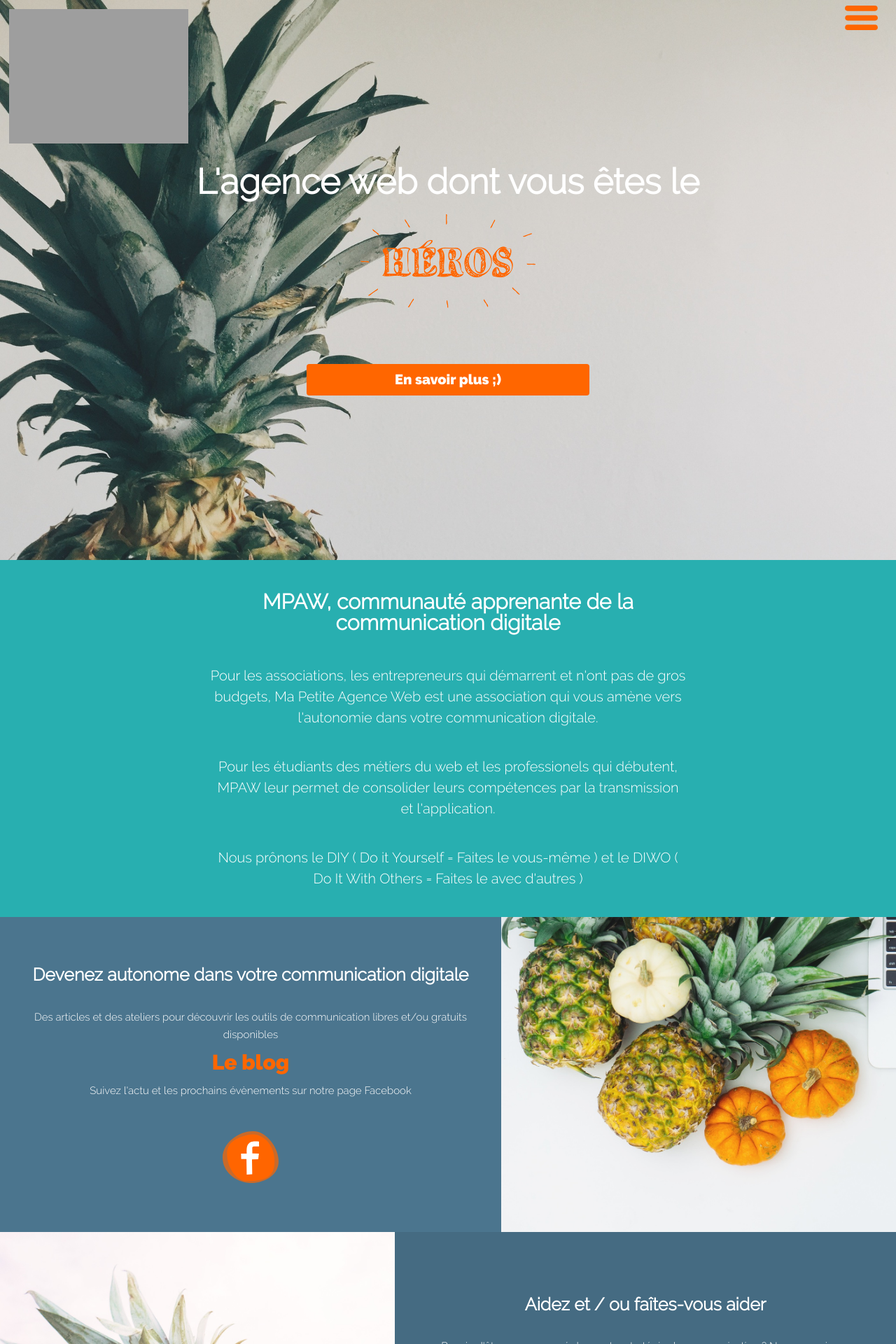
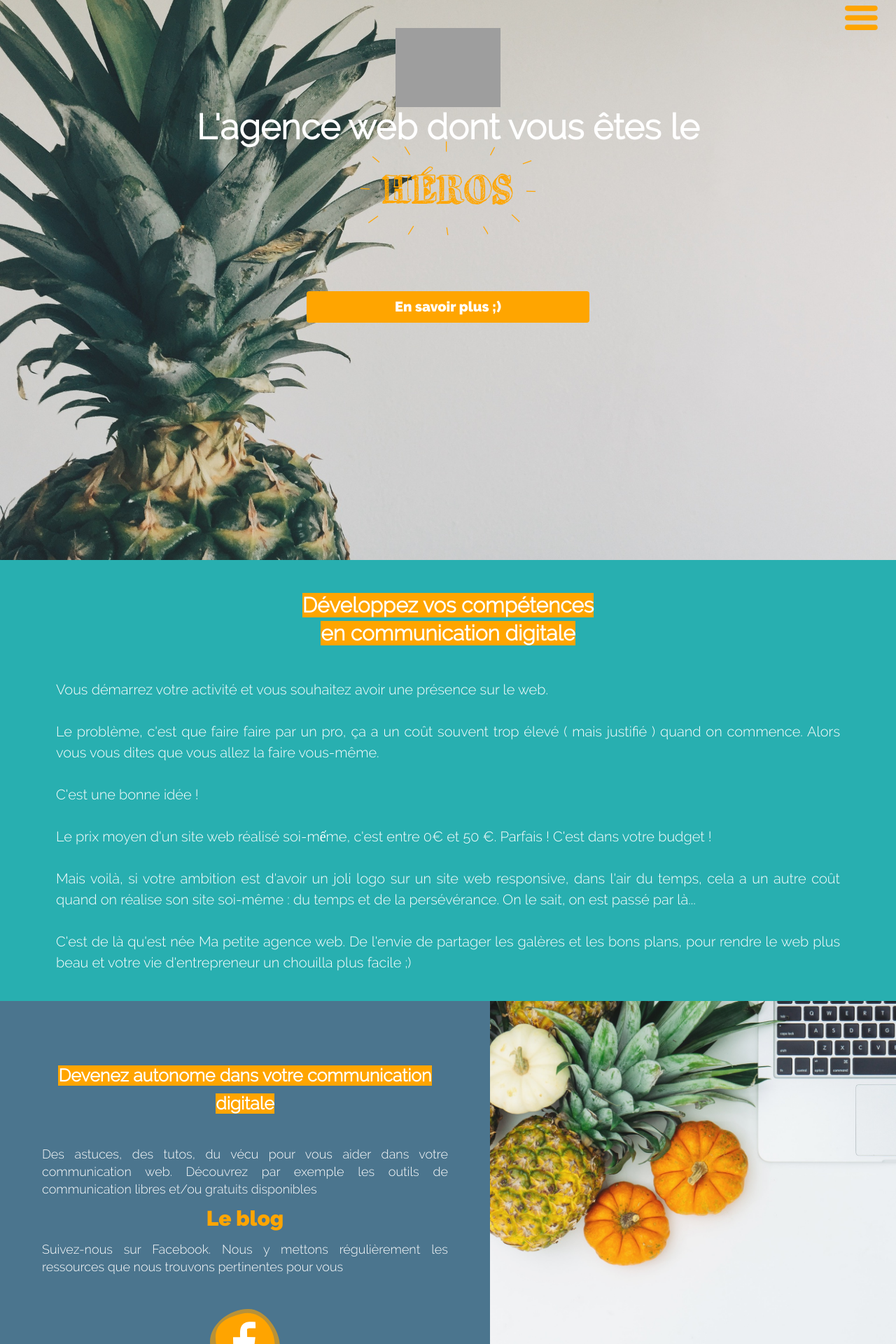
Before and after one commit to Letitbe133/mpaw, a PHP site: page / in a window 1280 px wide. Shown: the top 1920 px of the page at 70% size. Run offline with PHP 8.4, Linux system fonts and the light colour scheme; some libraries are stand-ins or nearby versions; grey boxes are pictures that could not be loaded.

Commit message:
modif textes et couleur

```diff
--- a/private/view/footer.php
+++ b/private/view/footer.php
@@ -1,15 +1,15 @@
         <footer>
             <section class="socials" id="socials">
                 <div>
-                    <a href="http://blog.mpaw.xyz" title="Rejoindre le blog">Le blog</a>
+                    <a href="http://blog.mpaw.xyz" target="_blank" title="Rejoindre le blog">Le blog</a>
                 </div>
                 <div> | </div>
                 <div>
-                    <a href="https://www.facebook.com/MaPetiteAgenceWeb/" target="blank"><img src="public/images/logoFB.svg" width="40rem" alt="Suivez-nous sur facebook" /></a>
+                    <a href="https://www.facebook.com/MaPetiteAgenceWeb/" target="_blank"><img src="public/images/logoFB.svg" width="40rem" alt="Suivez-nous sur facebook" /></a>
                 </div>
             </section>
-            <p><img src="public/images/pinapple-icon.png" width="30rem">
-            <a href="https://creativecommons.org/licenses/by-nc-sa/4.0/" target="blank">CC BY-NC-SA 4.0</a> - 2017 | Réalisé par <a href="http://www.cooldev.xyz">Lionel</a> pour <a href="http://www.mpaw.xyz" target="blank">MPAW </a><img src="public/images/pinapple-icon.png" width="30rem"></br>
+            <p><img src="public/images/pinapple-icon.png" width="20rem">
+            <a href="https://creativecommons.org/licenses/by-nc-sa/4.0/" target="_blank">CC BY-NC-SA 4.0</a> - 2017 | Réalisé par <a href="http://www.cooldev.xyz">Cooldev</a><img src="public/images/pinapple-icon.png" width="20rem"></br>
             <a href="ml.php">Mentions légales</a></p>
         </footer>
         <script src="https://code.jquery.com/jquery-3.1.1.min.js" integrity="sha256-hVVnYaiADRTO2PzUGmuLJr8BLUSjGIZsDYGmIJLv2b8=" crossorigin="anonymous"></script>
--- a/private/view/main.php
+++ b/private/view/main.php
@@ -3,49 +3,52 @@
         <div class="section-header">
         </div>
         <div class="section-content">
-            <h2>
-		MPAW, communauté apprenante de la communication digitale
+            <h2><mark>
+		Développez vos compétences <br/>en communication digitale</mark>
             </h2>
             <p>
-                Pour les associations, les entrepreneurs qui démarrent et n'ont pas de gros budgets, Ma Petite Agence Web est une association qui vous amène vers l'autonomie dans votre communication digitale.
-            </p>
-            <p>
-                Pour les étudiants des métiers du web et les professionels qui débutent, MPAW leur permet de consolider leurs compétences par la transmission et l'application.
-            </p>
-            <p>
-                Nous prônons le DIY ( Do it Yourself = Faites le vous-même ) et le DIWO ( Do It With Others = Faites le avec d'autres )
+            Vous <strong>démarrez votre activité</strong> et vous souhaitez avoir une <strong>présence sur le web</strong>.<br/></br>
+Le problème, c'est que faire faire par un pro, ça a un coût souvent trop élevé ( mais justifié ) quand on commence.
+Alors vous vous dites que vous allez la faire vous-même.<br/> <br/>C'est une bonne idée !<br/><br/> Le prix moyen d'un site web réalisé soi-mếme, c'est entre 0€ et 50 €. Parfais ! C'est dans votre budget !<br/><br/>
+Mais voilà, si votre ambition est d'avoir un joli logo sur un site web responsive, dans l'air du temps, cela a un autre coût quand on réalise son site soi-même : du temps et de la persévérance. On le sait, on est passé par là...<br/><br/>
+
+C'est de là qu'est née Ma petite agence web. De l'envie de partager les galères et les bons plans, pour rendre le web plus beau et votre vie d'entrepreneur un chouilla plus facile ;)
             </p>
         </div>
     </section>
-    <section id="ateliers">
+    <section id="blog">
     	<div class="section-header">
     	</div>
         <div class="section-content">
-            <h2>
-		Devenez autonome dans votre communication digitale
+            <h2><mark>
+		Devenez autonome dans votre communication digitale</mark>
             </h2>
             <p>
-                Des articles et des ateliers pour découvrir les outils de communication libres et/ou gratuits disponibles
+                Des astuces, des tutos, du vécu pour vous aider dans votre communication web. Découvrez par exemple les outils de communication libres et/ou gratuits disponibles
             </p>
-            <a href="http://blog.mpaw.xyz">Le blog</a>
+            <a href="http://blog.mpaw.xyz"target="_blank">Le blog</a>
             <p>
 
-                Suivez l'actu et les prochains évènements sur notre page Facebook
+                Suivez-nous sur Facebook. Nous y mettons régulièrement les ressources que nous trouvons pertinentes pour vous
             </p>
-            <a href="https://www.facebook.com/MaPetiteAgenceWeb/" target="blank"><img src="public/images/logoFB.svg" width="40rem" alt="Suivez-nous sur facebook" /></a>
+            <a href="https://www.facebook.com/MaPetiteAgenceWeb/" target="_blank"><img src="public/images/logoFB.svg" width="40rem" alt="Suivez-nous sur facebook" /></a>
         </div>
     </section>
-    <section id="meetup">
+    <section id="ateliers">
         <div class="section-header">
     	  </div>
         <div class="section-content">
             <h2>
-		Aidez et / ou faîtes-vous aider
+		Accompagnement et conseils en communication web
             </h2>
+
             <p>
-                Besoin d'être accompagné dans votre stratégie de communication ? Nous organisons régulièrement des rencontres entre apprenants.((bientôt))
+                Besoin d'être accompagné dans votre stratégie de communication ? (Parce qu'avouez, parfois c'est compliqué...) <br/><br/>Parlez-nous de votre projet, nous construirons ensemble, votre stratégie web.</p>
+				<a href="index.php#formContact" >Envoyer un message à l'équipe</a>
+				<p>
+                ((bientôt)) Nous organisons régulièrement des ateliers pour s'approprier des outils qui vous faciliteront la vie.
             </p>
-            <a href="#" target="blank"><img src="public/images/meetup-logo1200x630-transparent.png" width="" alt="Suivez-nous sur Meetup" /></a>
+            <a href="#" target="_blank"><img src="public/images/meetup-logo1200x630-transparent.png" width="300px" alt="Suivez-nous sur Meetup" /></a>
         </div>
     </section>
     <section id="pro">
@@ -56,9 +59,7 @@
 	...et si vous avez besoin de plus, faîtes faire !
           </h2>
           <p>
-              Grâce à la communauté MPAW, vous pouvez faire réaliser des supports de communication. Nous proposons nos services pour les personnes qui n'ont pas accès aux services d'une agence web classique (demandeurs d'emploi en création d'entreprise, personnes au RSA) à tarifs solidaires. <br/>
-              Nous réalisons également tous types de projets web. En choisissant Ma Petite Agence Web pour la réalisation de votre site internet, vous permettez à d'autres personnes d'accéder à la communication digitale et donnez plus de chances à leurs projets !  <br/>
-              Nous pouvons aussi vous mettre en relation avec des professionnels du territoire qui ont signé la charte des gentils.<br/><br/>
+              Nous réalisons également tous types de projets web en collaboration avec l'agence <a id="lien-classic" href="http://www.cooldev.xyz" target="_blank">Cooldev</a>  <br/><br/>
               Parlez-nous de votre projet !
           </p>
       </div>
--- a/public/css/main.css
+++ b/public/css/main.css
@@ -50,8 +50,11 @@
 h2 {
     color: white;
     font-size: 2rem;
+    line-height: 4rem;
 }
-
+strong{
+	font-weight:normal;}
+mark { background-color:orange; color:white; }
 /* end general style */
 
 #bar {
@@ -59,7 +62,7 @@
     width: 0;
     top: 0px;
     left: 0px;
-    border-bottom: 2px solid rgba(255, 102, 0, 1) ;
+    border-bottom: 2px solid rgba(255,165,0, 1) ;
 }
 
 /* start menu style */
@@ -109,18 +112,22 @@
     height: 70vh;
     background-image: url('../images/ananas-fond-blanc.jpeg');
     background-size: cover;
+    background-position: center center;
     background-attachment: fixed;
 }
 
 #tagline {
-    margin: 8vh auto 0;
+    margin: 5vh auto 0;
     width: 80%;
+
 }
 
 	#tagline h1 {
 	    font-size: 3rem;
 	    color: white;
 	    text-align: center;
+	    line-height: 4rem;
+	    margin:0;
 	}
 
 	#tagline img {
@@ -129,9 +136,10 @@
 	}
 
 #logo {
-    padding-top: 1vh;
-    padding-left: 2%;
-    width: 40%;
+    padding-top: 5vh;
+    /*padding-left: 2%;*/
+    margin: auto;
+    width: 150px;
 }
 
 	#logo a img {
@@ -157,23 +165,27 @@
 
 	.section-header {
 	    height: 250px;
-	    background-size: 120%;
+	    background-size: 100%;
 	    background-repeat: no-repeat;
+
 	}
 
 	.section-content {
-	    padding: 0 2rem;
+	    padding: 0 3rem;
 	    background-color: #2f4858;
+	    min-height: 300px;
+
 	}
 
 		.section-content p {
-		    text-align: center;
+		    text-align: justify;
 		    color: white;
-		    font-size: 1.5rem;
+		    font-size: 1.8rem;
+
 		}
 
 		.section-content img {
-		    max-width: 40%;
+		    max-width: 50%;
 				display: block;
 				margin: 0 auto;
 		}
@@ -182,7 +194,7 @@
 		    font-family: ralewayblack;
 		    font-size: 2rem;
 		    text-align: center;
-		    color: rgba(255, 102, 0, 1);
+		    color: rgba(255,165,0, 1);
 				display: block;
 				margin: 0 auto;
 		}
@@ -196,27 +208,47 @@
 
 #public .section-header {
     background-image: url('../images/ananasbleu.jpeg');
+    background-size: cover;
+    background-position: center center;
+    background-attachment: fixed;
 }
 
 #public .section-content {
 	background-color: rgb(40, 175, 176);
+
+
+}
+
+#blog .section-header {
+    background-image: url('../images/ananaspc.jpeg');
+    background-size: cover;
+    background-position: center center;
+    background-attachment: fixed;
+}
+
+#blog .section-content {
+	padding-bottom: 2rem;
 }
 
 #ateliers .section-header {
-    background-image: url('../images/ananaspc.jpeg');
-}
-
-#ateliers .section-content {
-	padding-bottom: 2rem;
-}
-
-#meetup .section-header {
     background-image: url('../images/ananasmain.jpeg');
+    background-size: cover;
+    background-position: center center;
+    background-attachment: fixed;
 }
 
 #pro .section-header {
 	height: auto;
 	background-image: url('../images/ananasbleu.jpeg');
+	background-size: cover;
+   background-position: center center;
+   background-attachment: fixed;
+}
+#lien-classic {
+			font-size: 1.8rem;
+			display: inline;
+
+		   color: rgba(255,165,0, 1);
 }
 
 /* end main style */
@@ -251,12 +283,12 @@
 		}
 
 			#formContact input:focus, #formContact textarea:focus {
-			    background-color: rgba(255, 102, 0, 1);
+			    background-color: rgba(255,165,0, 1);
 			}
 
 		#formContact button {
 		    margin-top: 2rem;
-		    background-color: rgba(255, 102, 0, 1);
+		    background-color: rgba(255,165,0, 1);
 		    transition: all 0.3s ease;
 		}
 
@@ -276,12 +308,13 @@
     background-color: rgb(47, 72, 88);
     height: 20%;
     color: white;
-		padding-bottom: 2rem;
+	 padding-bottom: 2rem;
 }
 
 	footer a, footer a:visited {
 	    color: white;
 	}
+
 
 .socials {
     display: flex;
@@ -314,7 +347,7 @@
 		.ml div a {
 		    font-size: 1rem;
 				font-family: ralewayblack;
-		    color: rgba(255, 102, 0, 1);
+		    color: rgba(255,165,0, 1);
 		}
 
 	.ml h4 {
@@ -322,14 +355,8 @@
 		padding-top: 2rem;
 	}
 
-/* start @media queries */
+/* ***********************************************start @media queries <3******************************************/
 
-@media only screen and (max-width: 320px ) {
-
-	footer img {
-		width: 2rem;
-	}
-}
 
 @media only screen and (min-width: 600px) and (max-width: 768px) {
 	footer {
@@ -343,12 +370,12 @@
 		.ml p a {
 			font-size: 1.5em;
 		}
-	.section-content {
+	/*.section-content {
 	    padding: 0 4rem;
-	 }
+	 }*/
 }
 
-@media only screen and (min-width: 992px) {
+@media only screen and (min-width: 1200px) {
 
     @-moz-keyframes bounce {
         0% {
@@ -361,7 +388,7 @@
     }
 
     header {
-        height: 100vh
+        height: 100vh;
     }
 
     .sous-menu li {
@@ -380,16 +407,16 @@
 		        vertical-align: middle;
 		    }
 
-    #logo {
+   /* #logo {
         padding-top: 1%;
         padding-left: 1%;
-        width: 20%;
-    }
+        width: 15%;
+    }*/
 
     #btn-scroll {
         width: 30%;
         margin: 10vh auto 0;
-        background-color: rgba(255, 102, 0, 1);
+        background-color: rgba(255,165,0, 1);
         border-style: none;
         border-radius: 4px;
         padding: 1rem;
@@ -402,7 +429,7 @@
     }
 
 	    #btn-scroll:hover, #formContact button:hover {
-	        background-color: rgba(255, 102, 0, 0.8);
+	        background-color: rgba(255,165,0, 0.8);
 	        cursor: pointer;
 	    }
 
@@ -426,34 +453,38 @@
 	    }
 
 		    section div a img {
-		        font-size: 60rem;
+		      font-size: 60rem;
 		    }
 
 	    .section-header {
-	        width: 47%;
-	        height: 100%;
-	        background-size: 155%;
+	        width: 48%;
+	        height: auto;
+
+
 	    }
 
 	    .section-content {
 	        display: flex;
 	        flex-direction: column;
 	        justify-content: center;
-	        width: 53%;
+	        width: 48%;
 	        color: white;
-	        text-align: center;
-	        padding: 0 4rem;
+	        /*text-align: center;*/
+	        padding: 0 6rem;
+	        min-height: 600px;
 	    }
 
 				.section-content a {
 					font-size: 3rem;
 				}
 
-    #ateliers, #meetup {
-        height: 450px;
+
+
+    #blog, #ateliers {
+        height: auto;
     }
 
-		#ateliers, #pro {
+		#blog, #pro {
         flex-direction: row-reverse;
     }
 
@@ -465,34 +496,35 @@
 			width: 100%;
 			background-color: rgb(40, 175, 176);
 			text-align: center;
-			padding: 2rem 30rem;
+			padding: 2rem 3rem;
 			line-height: 3rem;
 			box-sizing: border-box;
 		}
 
 			#public .section-content p {
-				text-align: center;
+				text-align: justify;
 				font-size: 2rem;
+				padding:0 5rem;
 			}
 
 			#public .section-content h2 {
 				font-size: 3rem;
 			}
 
-		#ateliers .section-content {
+		#blog .section-content {
 			background-color: rgb(75, 117, 142);
 		}
 
-			#ateliers .section-content img {
+			#blog .section-content img {
 				padding-top: 3rem;
 				width: 20rem;
 			}
 
-		#meetup .section-content {
+		#ateliers .section-content {
 			background-color: rgb(69, 107, 130);
 		}
 
-			#meetup .section-content img {
+			#ateliers .section-content img {
 				padding-top: 3rem;
 			}
 
@@ -546,7 +578,7 @@
 		    .ml div a {
 					font-family: ralewayblack;
 					font-size: 2rem;
-		  		color: rgba(255, 102, 0, 1);
+		  		color: rgba(255,165,0, 1);
 		    }
 
 				.ml div h4 {
```
Also changed, not shown: public/images/hero2.png, public/images/logo.svg, public/images/logoFB.svg, public/images/pictomenu.svg.
